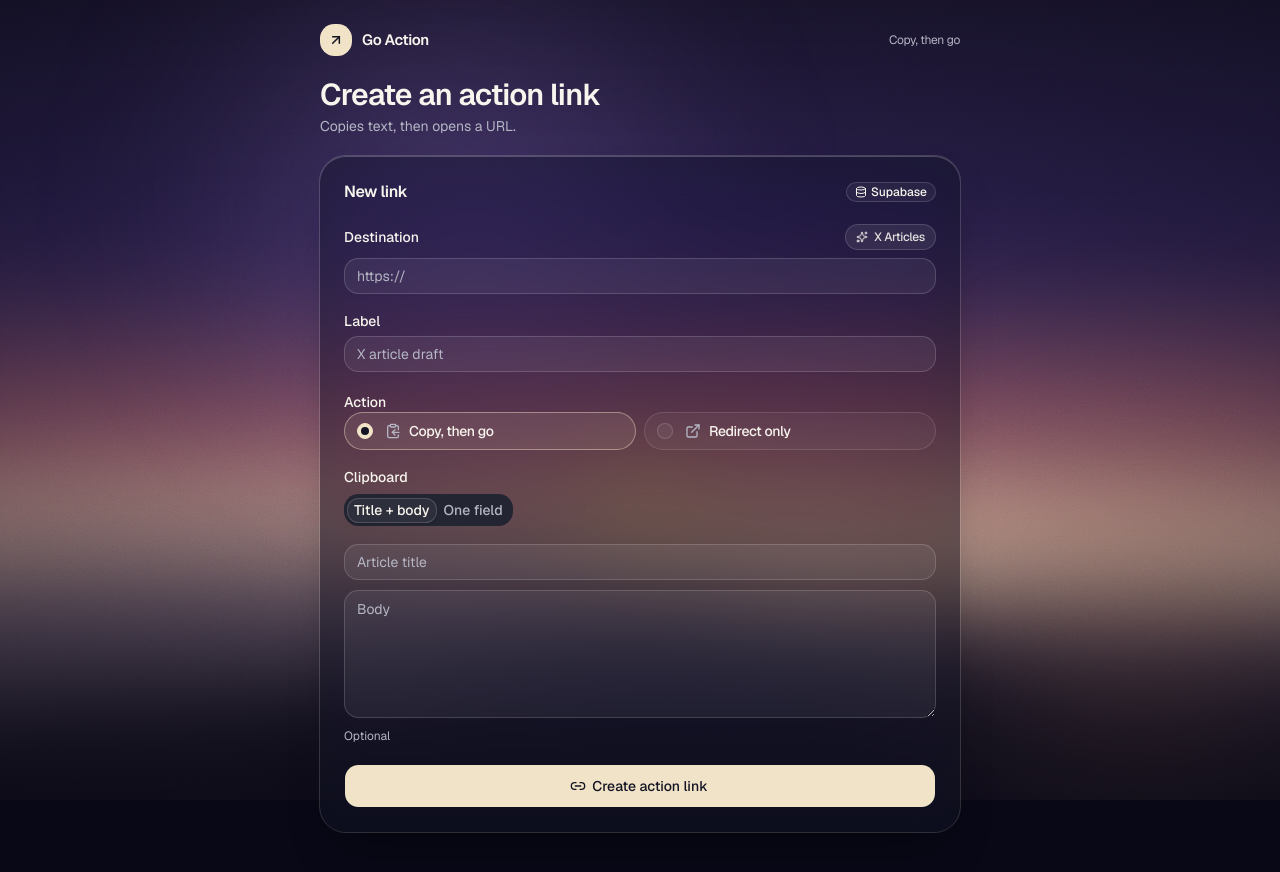
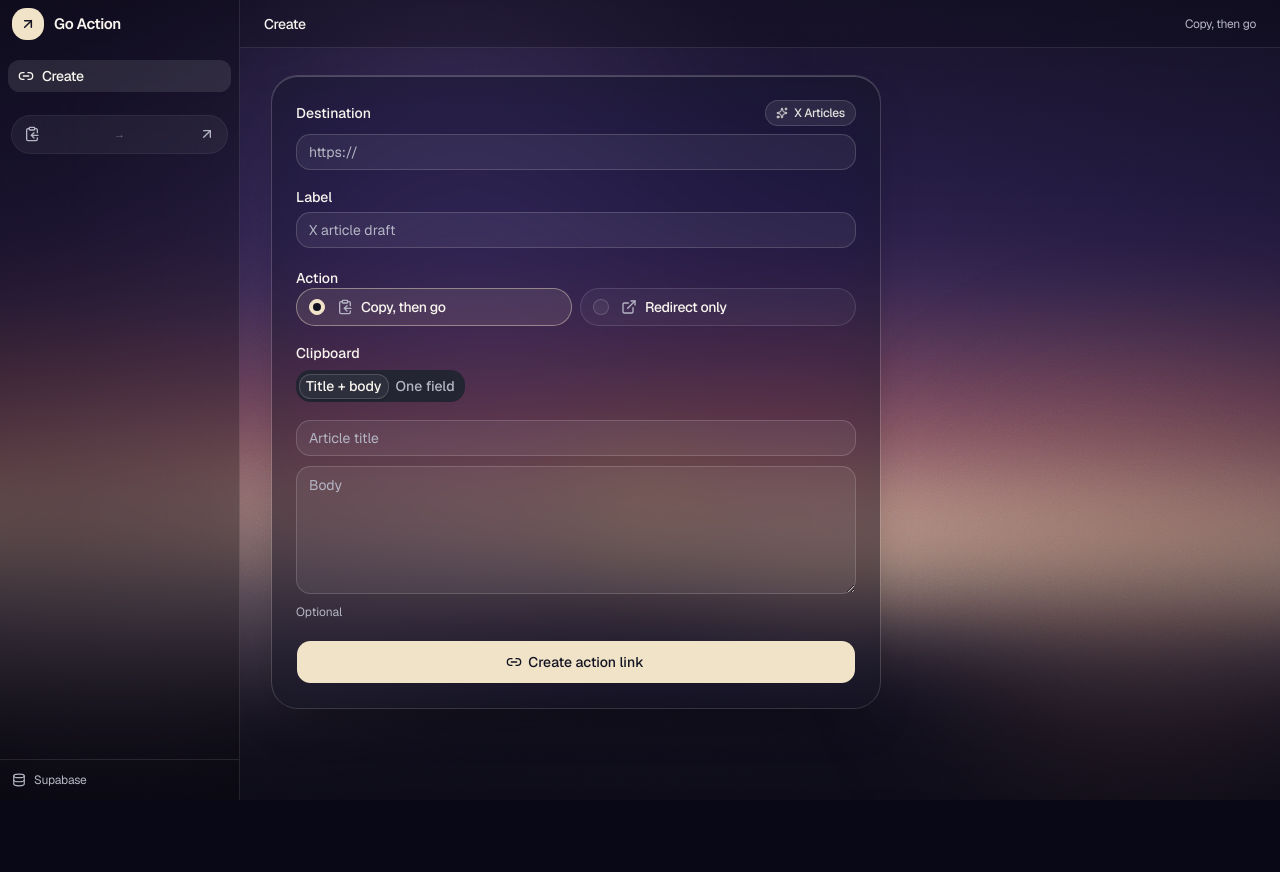
Before and after one commit to pandacover/go-action, a Next.js app: page / in a window 1280 px wide. Shown: the top 872 px of the page. After the commit the page ends 800 px from the top, so only its background shows below. Built offline with nearby package versions, Linux system fonts and the light colour scheme; no server answers.

Commit message:
Add a quiet sidebar shell on create/home
Give the composer Vercel-style chrome (rail + inset) while leaving the
/g Copy & continue page as a focused gesture. Flag dusk/moonlight
tokens as provisional — not a locked hex system.

Co-authored-by: Luv <luvmakin01@gmail.com>

```diff
--- a/src/app/globals.css
+++ b/src/app/globals.css
@@ -48,6 +48,10 @@
   --radius-4xl: calc(var(--radius) * 2.6);
 }
 
+/* PROVISIONAL tokens — not a locked design-system hex set.
+   Invented for this restyle from Horizon signals (Mercury dusk/glass,
+   Geist craft, quiet chrome). Palette is oklch dusk + moonlight cream,
+   not a specified brand lock. Revisit if aura ratings add a color lock. */
 :root {
   --background: oklch(0.145 0.03 280);
   --foreground: oklch(0.97 0.01 90);
--- a/src/app/page.tsx
+++ b/src/app/page.tsx
@@ -8,15 +8,7 @@ export default function HomePage() {
   const hasDatabase = isSupabaseConfigured()
 
   return (
-    <ComposerShell>
-      <section className="flex flex-col gap-1.5">
-        <h1 className="font-heading text-[1.75rem] leading-none font-semibold tracking-tight sm:text-3xl">
-          Create an action link
-        </h1>
-        <p className="text-sm text-muted-foreground">
-          Copies text, then opens a URL.
-        </p>
-      </section>
+    <ComposerShell hasDatabase={hasDatabase}>
       <CreateForm hasDatabase={hasDatabase} />
     </ComposerShell>
   )
--- a/src/components/app-shell.tsx
+++ b/src/components/app-shell.tsx
@@ -1,12 +1,67 @@
+import Link from "next/link"
+import { ArrowUpRight, ClipboardCopy, Database, Link2 } from "lucide-react"
+import { Brand } from "@/components/brand"
+import { SiteHeader } from "@/components/site-header"
 import { cn } from "@/lib/utils"
-import { SiteHeader } from "@/components/site-header"
 
-export function ComposerShell({ children }: { children: React.ReactNode }) {
+/** Product chrome for create/home. /g stays on GestureShell — no sidebar there. */
+
+export function ComposerShell({
+  children,
+  hasDatabase,
+}: {
+  children: React.ReactNode
+  hasDatabase: boolean
+}) {
   return (
-    <div className="relative mx-auto flex min-h-dvh w-full max-w-[42rem] flex-col px-4 py-5 sm:py-6">
-      <SiteHeader />
-      <main className="mt-6 flex flex-1 flex-col gap-5 pb-8">{children}</main>
+    <div className="relative flex min-h-dvh">
+      <AppSidebar hasDatabase={hasDatabase} />
+      <div className="flex min-w-0 flex-1 flex-col">
+        <SiteHeader />
+        <main className="flex-1 overflow-auto">
+          <div className="flex w-full max-w-[42rem] flex-col gap-5 px-4 py-6 sm:px-8 sm:py-7">
+            {children}
+          </div>
+        </main>
+      </div>
     </div>
+  )
+}
+
+function AppSidebar({ hasDatabase }: { hasDatabase: boolean }) {
+  return (
+    <aside className="sticky top-0 hidden h-dvh w-60 shrink-0 flex-col border-r border-white/10 bg-black/25 backdrop-blur-2xl md:flex">
+      <div className="flex h-12 items-center px-3">
+        <Brand />
+      </div>
+      <nav className="flex flex-col gap-1 px-2 pt-3" aria-label="App">
+        <Link
+          href="/"
+          aria-current="page"
+          className="flex items-center gap-2 rounded-md bg-white/10 px-2.5 py-1.5 text-sm font-medium tracking-tight text-foreground"
+        >
+          <Link2 className="size-4" strokeWidth={2} />
+          Create
+        </Link>
+      </nav>
+      <div className="mt-6 px-3" aria-hidden>
+        <div className="flex items-center justify-between rounded-xl bg-white/5 px-3 py-2.5 ring-1 ring-white/10">
+          <ClipboardCopy className="size-4 text-muted-foreground" />
+          <span className="text-[11px] text-white/35">→</span>
+          <ArrowUpRight className="size-4 text-muted-foreground" />
+        </div>
+      </div>
+      <div className="mt-auto border-t border-white/10 px-3 py-3">
+        <p className="flex items-center gap-2 text-xs tracking-tight text-muted-foreground">
+          {hasDatabase ? (
+            <Database className="size-3.5" />
+          ) : (
+            <Link2 className="size-3.5" />
+          )}
+          {hasDatabase ? "Supabase" : "Self-contained"}
+        </p>
+      </div>
+    </aside>
   )
 }
 
--- a/src/components/atmosphere.tsx
+++ b/src/components/atmosphere.tsx
@@ -1,3 +1,4 @@
+/* PROVISIONAL atmosphere paints (SVG hex + oklch washes) — not a locked brand set. */
 export function Atmosphere() {
   return (
     <div
--- a/src/components/create-form.tsx
+++ b/src/components/create-form.tsx
@@ -5,7 +5,6 @@ import {
   Check,
   ClipboardCopy,
   Copy,
-  Database,
   ExternalLink,
   Link2,
   Loader2,
@@ -15,7 +14,6 @@ import {
 import { toast } from "sonner"
 import { Surface } from "@/components/app-shell"
 import { Alert, AlertDescription, AlertTitle } from "@/components/ui/alert"
-import { Badge } from "@/components/ui/badge"
 import { Button } from "@/components/ui/button"
 import { Input } from "@/components/ui/input"
 import { Label } from "@/components/ui/label"
@@ -153,25 +151,6 @@ export function CreateForm({ hasDatabase }: CreateFormProps) {
     <div className="flex flex-col gap-4">
       <Surface className="p-5 sm:p-6">
         <form className="flex flex-col gap-5" onSubmit={onSubmit} autoComplete="off">
-          <div className="flex flex-wrap items-center justify-between gap-2">
-            <h2 className="font-heading text-base font-semibold tracking-tight">
-              New link
-            </h2>
-            <Badge variant="outline" className="border-white/15 bg-white/5">
-              {hasDatabase ? (
-                <>
-                  <Database />
-                  Supabase
-                </>
-              ) : (
-                <>
-                  <Link2 />
-                  Self-contained
-                </>
-              )}
-            </Badge>
-          </div>
-
           <div className="flex flex-col gap-2">
             <div className="flex flex-wrap items-center justify-between gap-2">
               <Label htmlFor="destination">Destination</Label>
--- a/src/components/site-header.tsx
+++ b/src/components/site-header.tsx
@@ -2,8 +2,13 @@ import { Brand } from "@/components/brand"
 
 export function SiteHeader() {
   return (
-    <header className="flex items-center justify-between gap-4">
-      <Brand />
+    <header className="flex h-12 items-center justify-between gap-4 border-b border-white/10 bg-black/15 px-4 backdrop-blur-xl md:px-6">
+      <div className="flex items-center gap-3">
+        <Brand className="md:hidden" />
+        <h1 className="font-heading text-sm font-medium tracking-tight">
+          Create
+        </h1>
+      </div>
       <p className="text-xs tracking-tight text-muted-foreground">
         Copy, then go
       </p>
```
